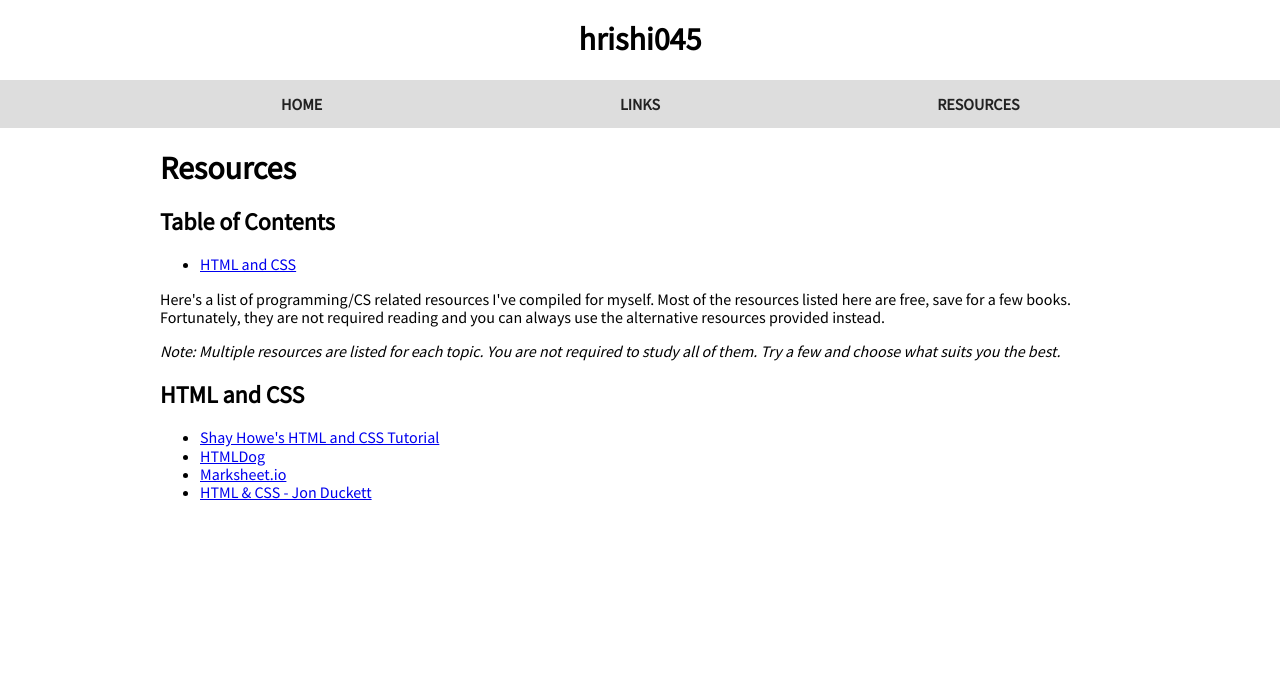
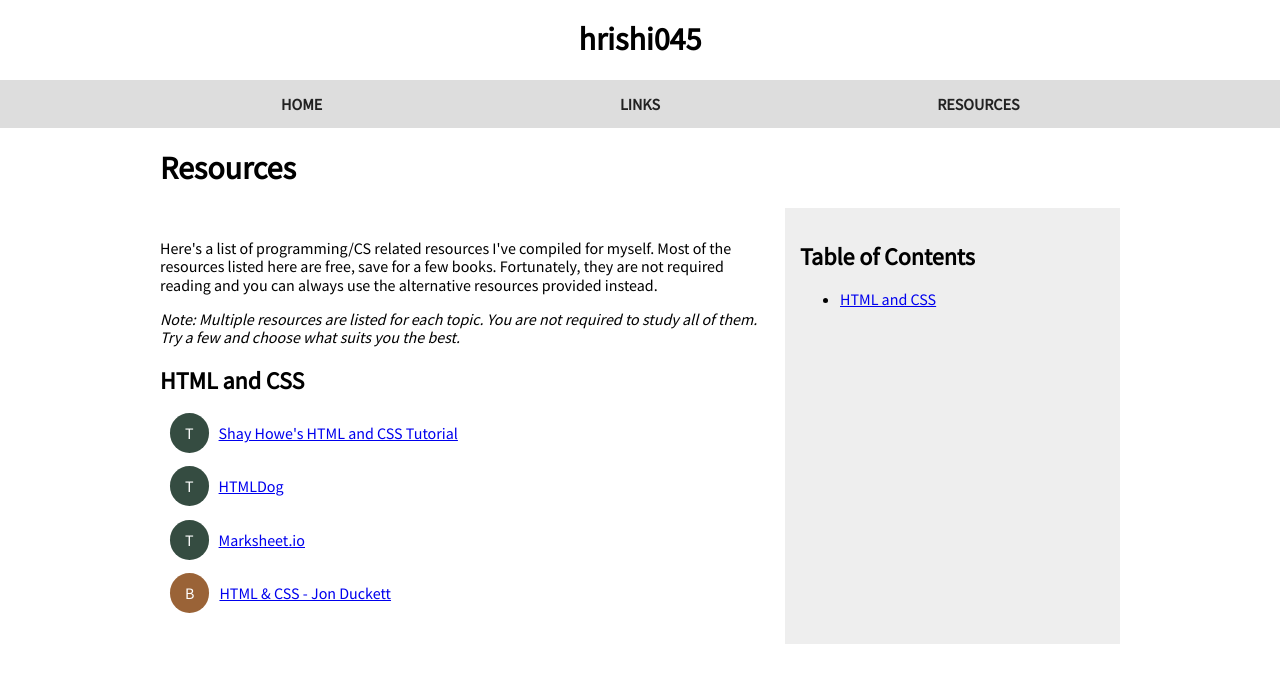
Before and after one commit to hrishi045/hrishi045.github.io, a Jekyll site: the page built from resources.html, in a window 1280 px wide. Shown: the top 683 px of the page. Built offline with Jekyll 4.4.1, drawn with Linux system fonts in a browser that asks for light colours.

Commit message:
Style resources page

```diff
--- a/assets/style.css
+++ b/assets/style.css
@@ -58,6 +58,65 @@ body {
     text-align: center;
 }
 
+.article {
+    display: flex;
+}
+
+    .article-content, .article-sidebar {
+        padding: 15px;
+    }
+
+    .article-content {
+        flex: 2;
+        order: 1;
+        padding-left: 0;
+    }
+
+    .article-sidebar {
+        flex: 1;
+        order: 2;
+        background-color: #eeeeee;
+    }
+
+.resources {
+    list-style-type: none;
+    padding: 0;
+}
+
+.resource {
+    padding: 10px;
+    margin-bottom: 15px;
+}
+
+.resource:before {
+    background-color: #444444;
+    color: #ffffff;
+    content: 'R';
+    padding: 10px 15px;
+    margin-right: 10px;
+    border-radius: 20px;
+}
+
+    .resource.text:before {
+        background-color: #354C41;
+        content: 'T';
+    }
+
+    .resource.book:before {
+        background-color: #9A6337;
+        content: 'B';
+    }
+
+    .resource.course:before {
+        background-color: #24424C;
+        content: 'C';
+    }
+
+    .resource.youtube:before {
+        background-color: #683D42;
+        content: 'Y';
+    }
+
 @media only screen and (max-width: 768px) {
     .nav-content {
         flex-direction: column;
```
